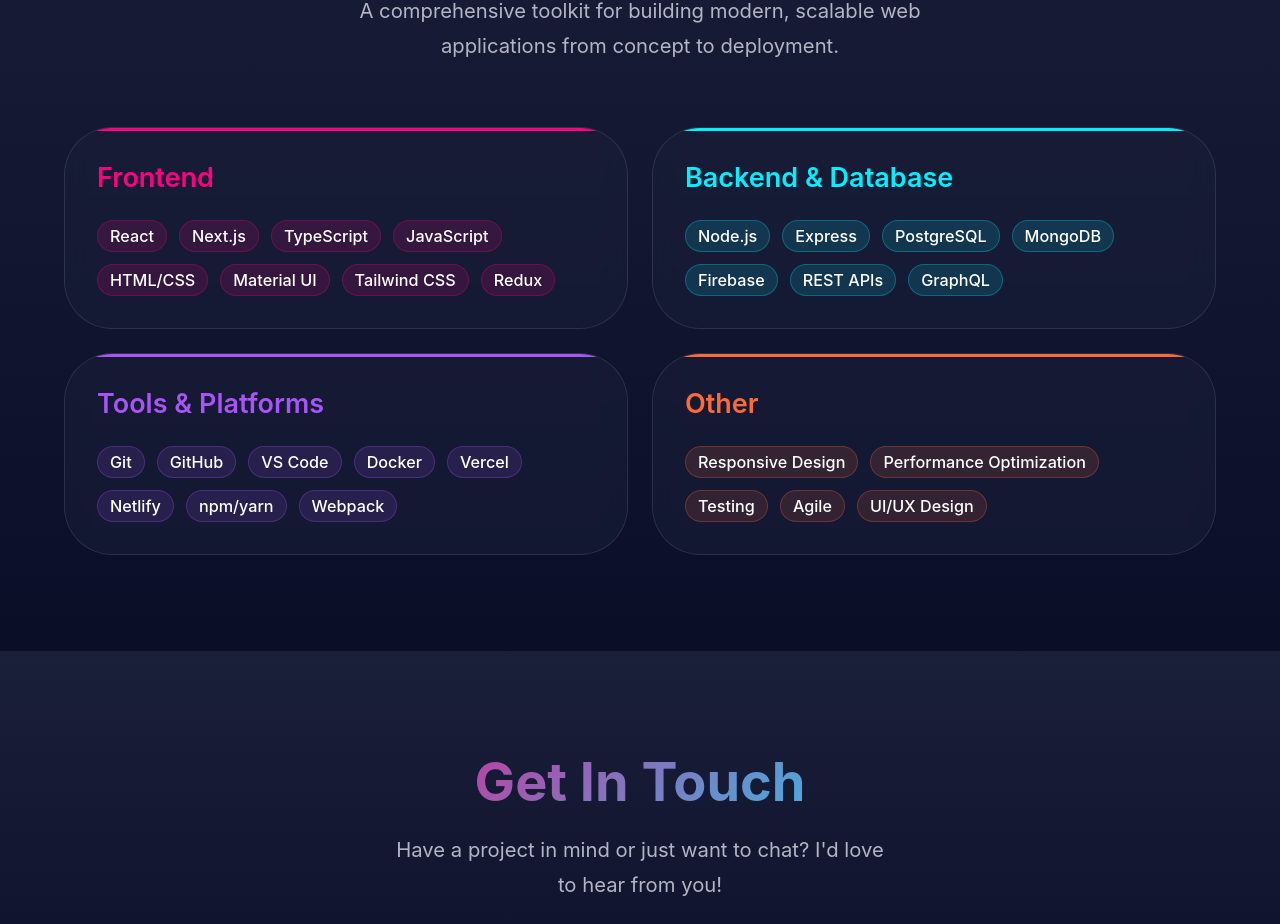
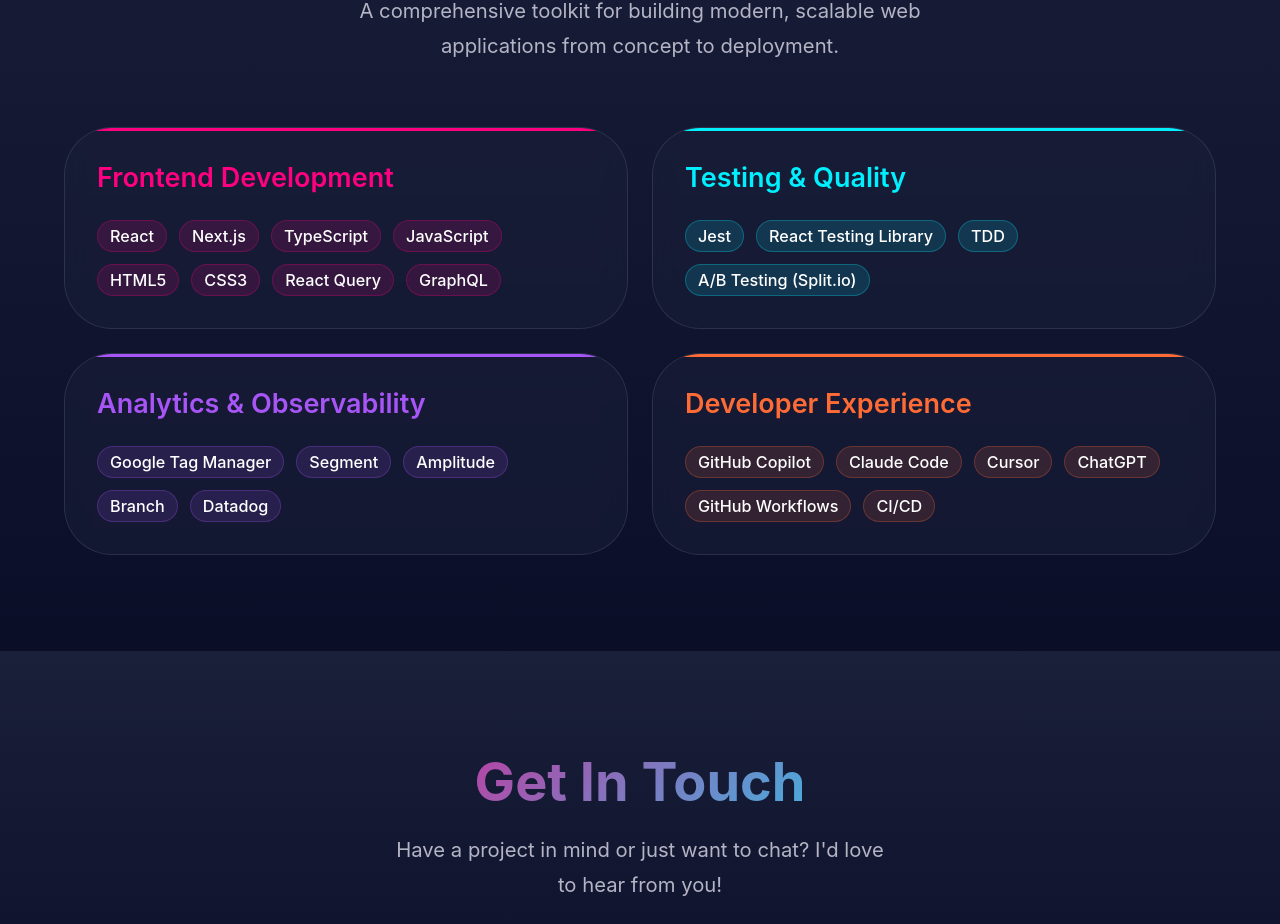
Before and after one commit to mmoren01/reactNextPlayground, a Next.js app: page / in a window 1280 px wide. Shown: the part 1760-2684 px from the top of the page. Built offline with nearby package versions, Linux system fonts and the light colour scheme.

Commit message:
Update my skills section to align with my resume

```diff
--- a/app/components/Skills.tsx
+++ b/app/components/Skills.tsx
@@ -5,24 +5,24 @@
 
 const skillCategories = [
   {
-    category: 'Frontend',
+    category: 'Frontend Development',
     color: '#FF0080',
-    skills: ['React', 'Next.js', 'TypeScript', 'JavaScript', 'HTML/CSS', 'Material UI', 'Tailwind CSS', 'Redux'],
+    skills: ['React', 'Next.js', 'TypeScript', 'JavaScript', 'HTML5', 'CSS3', 'React Query', 'GraphQL'],
   },
   {
-    category: 'Backend & Database',
+    category: 'Testing & Quality',
     color: '#00F0FF',
-    skills: ['Node.js', 'Express', 'PostgreSQL', 'MongoDB', 'Firebase', 'REST APIs', 'GraphQL'],
+    skills: ['Jest', 'React Testing Library', 'TDD', 'A/B Testing (Split.io)'],
   },
   {
-    category: 'Tools & Platforms',
+    category: 'Analytics & Observability',
     color: '#A855F7',
-    skills: ['Git', 'GitHub', 'VS Code', 'Docker', 'Vercel', 'Netlify', 'npm/yarn', 'Webpack'],
+    skills: ['Google Tag Manager', 'Segment', 'Amplitude', 'Branch', 'Datadog'],
   },
   {
-    category: 'Other',
+    category: 'Developer Experience',
     color: '#FF6B35',
-    skills: ['Responsive Design', 'Performance Optimization', 'Testing', 'Agile', 'UI/UX Design'],
+    skills: ['GitHub Copilot', 'Claude Code', 'Cursor', 'ChatGPT', 'GitHub Workflows', 'CI/CD'],
   },
 ];
 
```
